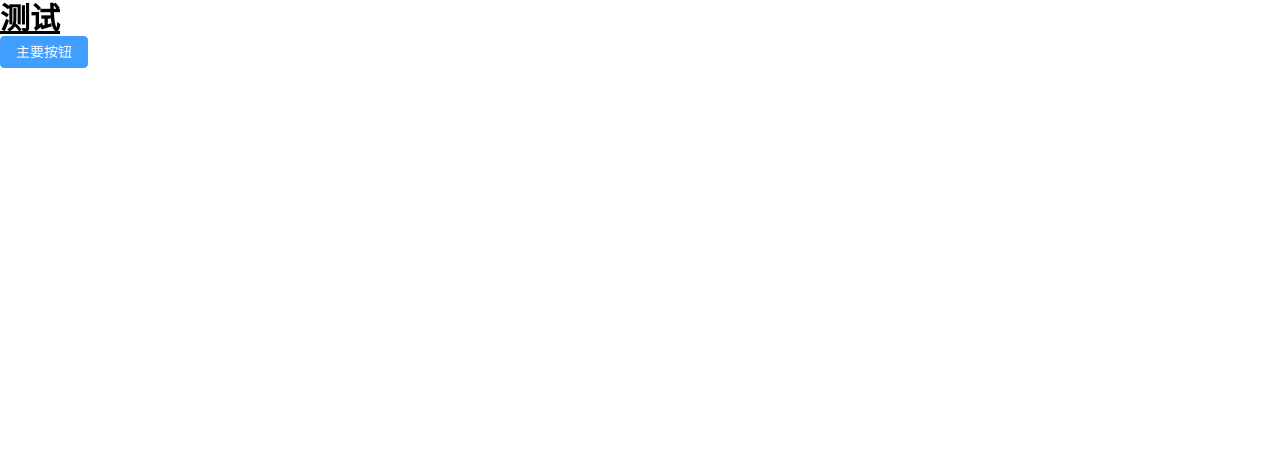
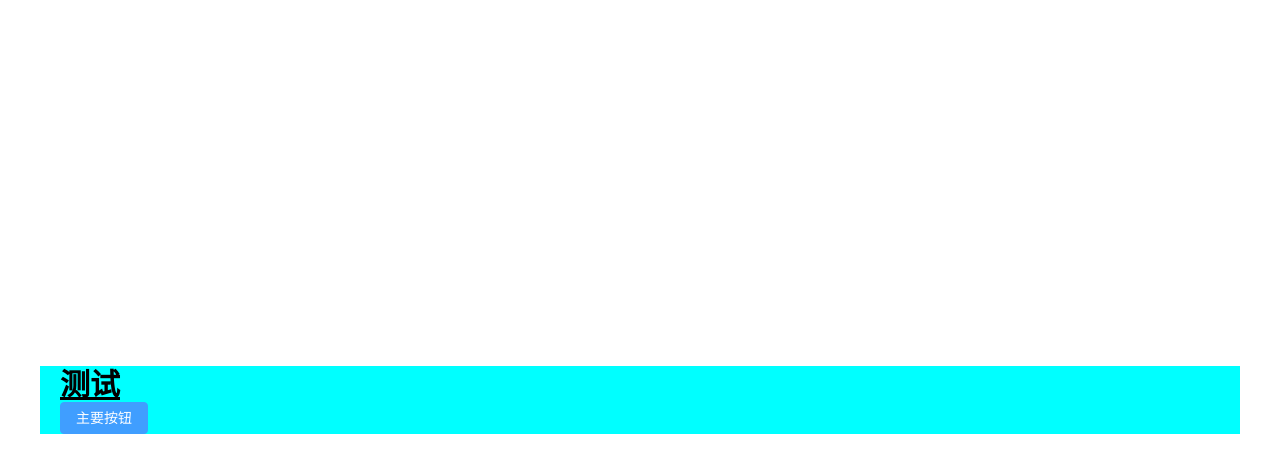
Before and after one commit to J7700/jin-blog, a Vue app: page /test in a window 1280 px wide. Shown: the top 472 px of the page. Built offline with nearby package versions, Linux system fonts and the light colour scheme.

Commit message:
更新tailwind的引用

```diff
--- a/src/App.vue
+++ b/src/App.vue
@@ -2,11 +2,28 @@
 </script>
 
 <template>
-  <h1 class="text-3xl font-bold underline">
-    测试
-  </h1>
-  <el-button type="primary">主要按钮</el-button>
+  <div class="main">
+    <div class="container">
+      <h1 class="text-3xl font-bold underline">
+        测试
+      </h1>
+      <el-button type="primary">主要按钮</el-button>
+    </div>
+  </div>
 </template>
 
-<style scoped>
+<style lang="scss" scoped>
+.main {
+  display: flex;
+  justify-content: center;
+  align-items: center;
+  height: 100vh;
+
+  .container {
+    width: 100%;
+    max-width: 1200px;
+    padding: 0 20px;
+    background-color: aqua;
+  }
+}
 </style>
--- a/src/assets/common/css/base.scss
+++ b/src/assets/common/css/base.scss
@@ -1,3 +1,4 @@
+@import url('./tailwind.css');
 *{
     margin: 0;
     padding: 0;
--- a/src/main.js
+++ b/src/main.js
@@ -1,5 +1,4 @@
 import { createApp } from 'vue'
-import './assets/common/css/tailwind.css'
 import './assets/common/css/base.scss'
 import App from './App.vue'
 import router from "./router/index.js";
```
